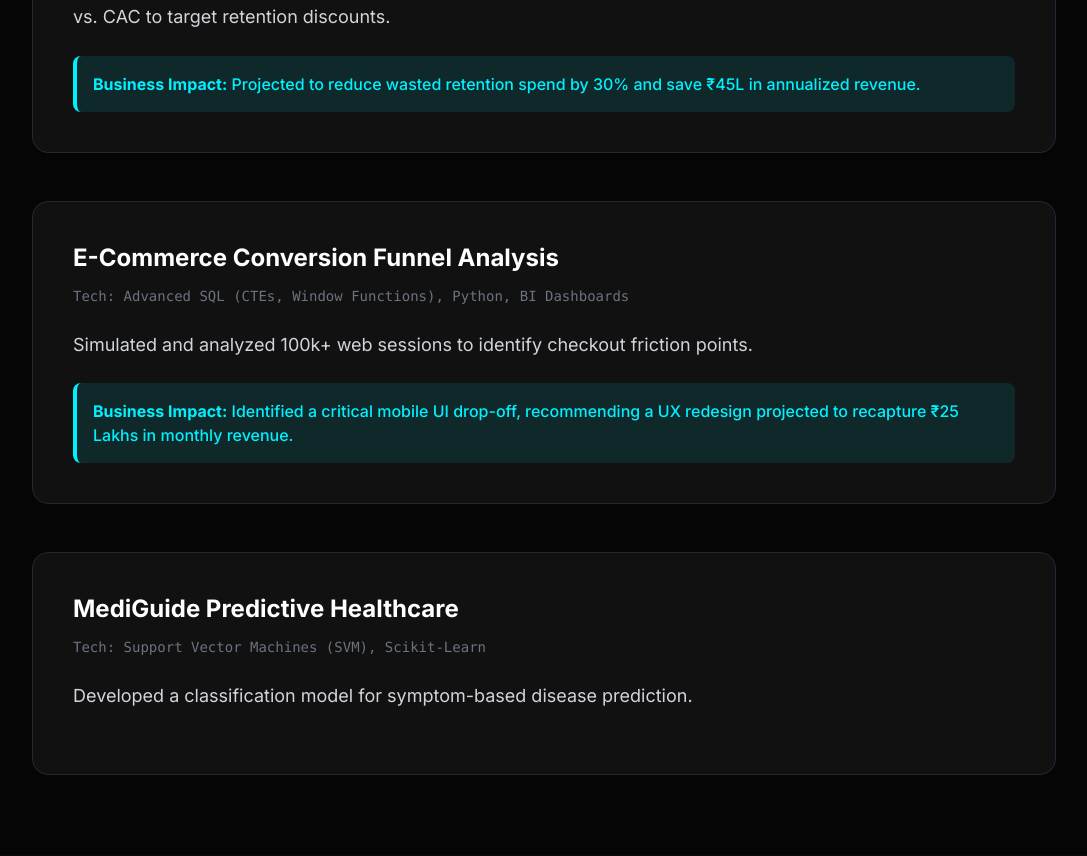
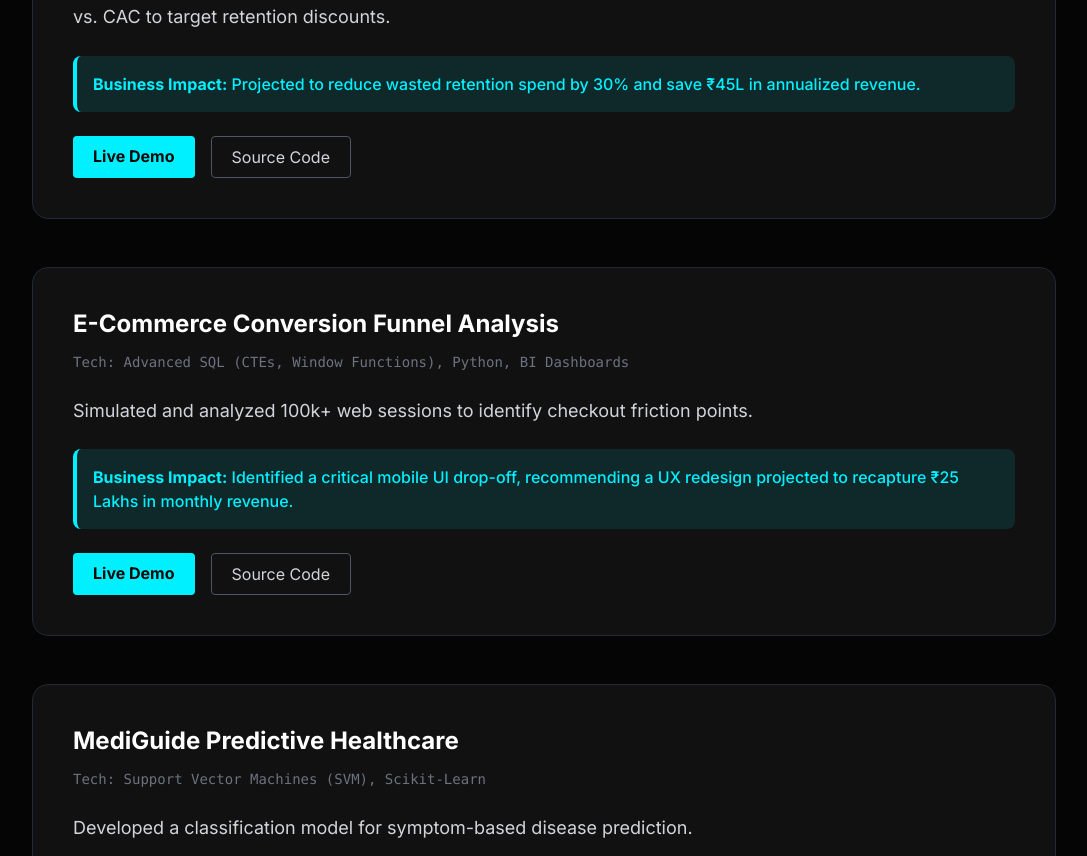
Before and after one commit to divyanshuyadav715-ship-it/portfolio-live, a React app: page / in a window 1280 px wide. Shown: the part 1140-1996 px from the top of the page, without its empty margins (96-1183 px from the left). Built offline with nearby package versions, Linux system fonts and the light colour scheme; the HTML template or start-up script is replaced by a standard one.

Commit message:
Add demo and source code links

```diff
--- a/src/components/Projects.jsx
+++ b/src/components/Projects.jsx
@@ -6,13 +6,17 @@ const projects = [
     title: "Predictive Customer Churn & Intervention Engine",
     tech: "Python, XGBoost, SQLite, Streamlit",
     description: "Engineered an end-to-end ML pipeline analyzing 50k+ users. Built a custom profitability matrix simulating LTV vs. CAC to target retention discounts.",
-    impact: "Projected to reduce wasted retention spend by 30% and save ₹45L in annualized revenue."
+    impact: "Projected to reduce wasted retention spend by 30% and save ₹45L in annualized revenue.",
+    demoLink: "https://huggingface.co/spaces/divyanshujaat/churn-intervention-engine",
+    repoLink: "https://github.com/divyanshuyadav715-ship-it/predictive-churn-engine"
   },
   {
     title: "E-Commerce Conversion Funnel Analysis",
     tech: "Advanced SQL (CTEs, Window Functions), Python, BI Dashboards",
     description: "Simulated and analyzed 100k+ web sessions to identify checkout friction points.",
-    impact: "Identified a critical mobile UI drop-off, recommending a UX redesign projected to recapture ₹25 Lakhs in monthly revenue."
+    impact: "Identified a critical mobile UI drop-off, recommending a UX redesign projected to recapture ₹25 Lakhs in monthly revenue.",
+    demoLink: "https://ecommerce-conversion-funnel-xy4ajysrncyatj3rqyxave.streamlit.app/",
+    repoLink: "https://github.com/divyanshuyadav715-ship-it/ecommerce-conversion-funnel"
   },
   {
     title: "MediGuide Predictive Healthcare",
@@ -57,12 +61,25 @@ const Projects = () => {
                 {project.description}
               </p>
               {project.impact && (
-                <div className="bg-neon/10 p-4 rounded-lg border-l-4 border-neon mt-auto">
+                <div className="bg-neon/10 p-4 rounded-lg border-l-4 border-neon mb-6 flex-grow-0">
                   <p className="text-neon font-medium">
                     <span className="font-bold">Business Impact:</span> {project.impact}
                   </p>
                 </div>
               )}
+
+              <div className="flex flex-wrap gap-4 mt-auto">
+                {project.demoLink && (
+                  <a href={project.demoLink} target="_blank" rel="noopener noreferrer" className="px-5 py-2 bg-neon text-darkbg font-bold rounded hover:bg-white transition-colors duration-300">
+                    Live Demo
+                  </a>
+                )}
+                {project.repoLink && (
+                  <a href={project.repoLink} target="_blank" rel="noopener noreferrer" className="px-5 py-2 border border-gray-600 text-gray-300 rounded hover:border-white hover:text-white transition-colors duration-300">
+                    Source Code
+                  </a>
+                )}
+              </div>
             </motion.div>
           ))}
         </div>
```
